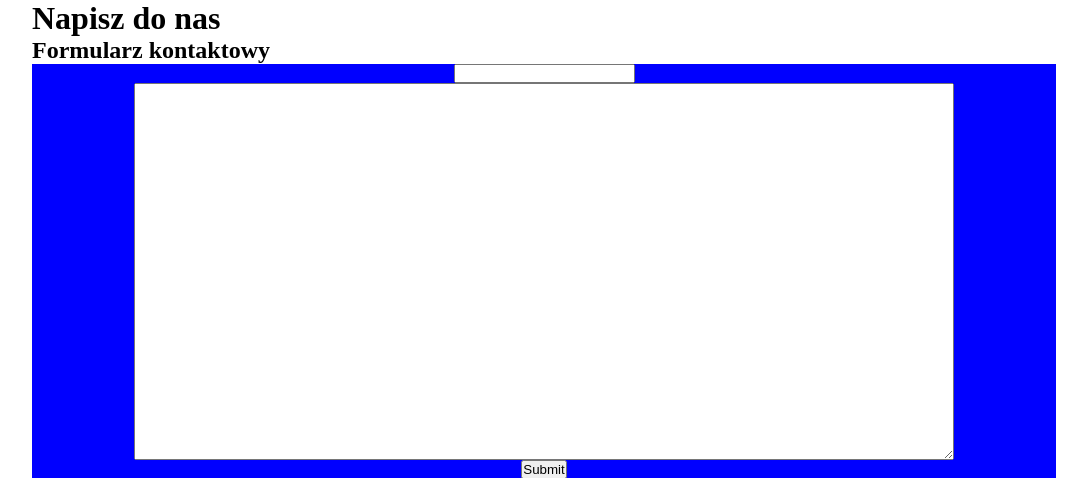
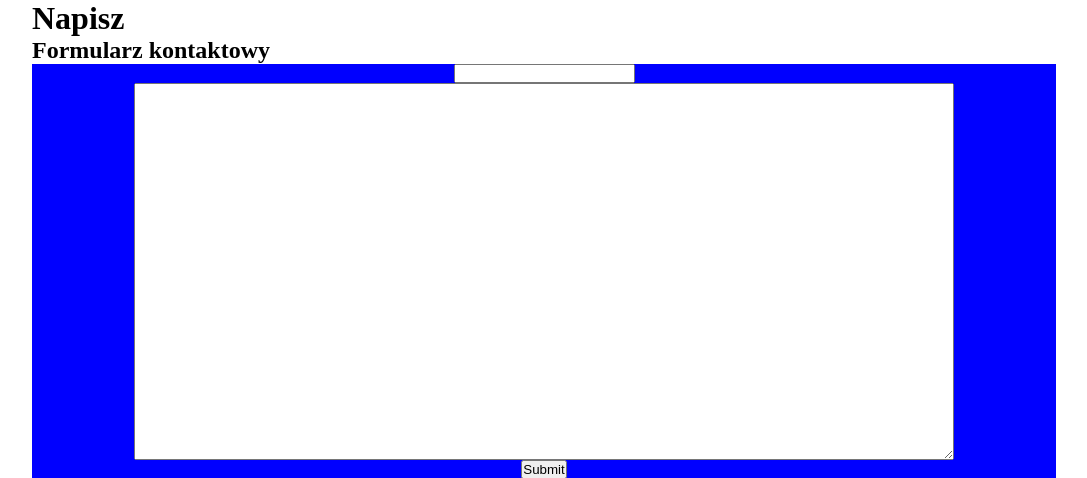
Before and after one commit to fornakter/buisness_card, a Flask app: template templates/contact.html in a window 1280 px wide. Shown: the top 478 px of the page, without its empty margins (96-1183 px from the left). Run offline with Flask 2, Linux system fonts and the light colour scheme; the template is opened without the code that fills it, so the values that code supplies are empty.

Commit message:
problems with git

```diff
--- a/templates/contact.html
+++ b/templates/contact.html
@@ -8,7 +8,7 @@
     <title>Document</title>
   </head>
   <body>
-    <h1 class="main-title">Napisz do nas</h1>
+    <h1 class="main-title">Napisz</h1>
     <h2>Formularz kontaktowy</h2>
     <form class="form" method="post" action="/send/">
       <input type="text" name="mail" />
```
